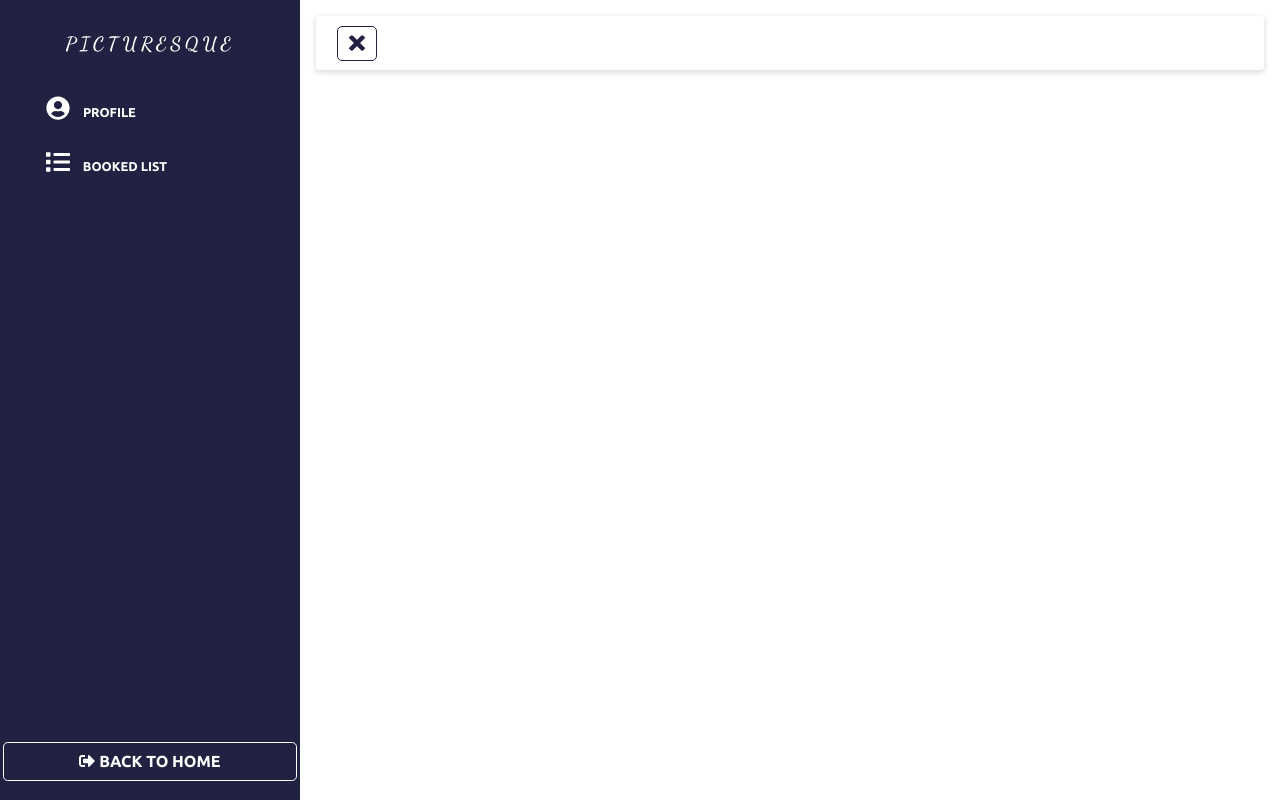
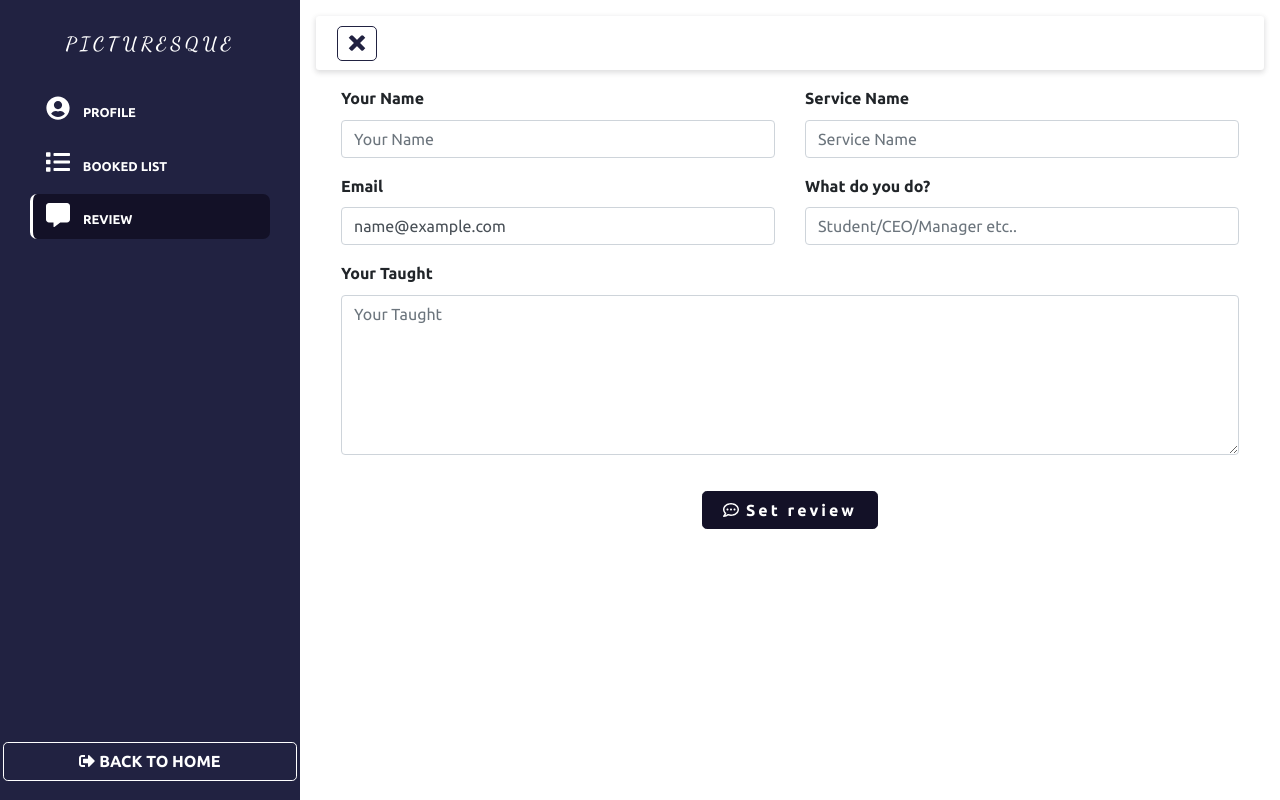
Before and after one commit to sojol4242/PICTURESQUE, a React (Create React App) app: page /dashboard/review in a window 1280 px wide. Built offline with nearby package versions, Linux system fonts and the light colour scheme; no server answers; sample sign-in values are in the browser's storage; a web font is replaced by a local one.

Commit message:
updated review

```diff
--- a/src/Components/Dashboard/Sidebar/Sidebar.js
+++ b/src/Components/Dashboard/Sidebar/Sidebar.js
@@ -118,6 +118,16 @@ const Sidebar = ({ setTitle }) => {
                   <FontAwesomeIcon icon={faList} className="icon" /> Booked List
                 </NavLink>
               </li>
+              <li>
+                <NavLink
+                  onClick={() => setTitle("Review")}
+                  activeClassName="activePage"
+                  to="/dashboard/review"
+                >
+                  <FontAwesomeIcon icon={faCommentAlt} className="icon" />{" "}
+                  Review
+                </NavLink>
+              </li>
             </>
           )}
         </ul>
--- /dev/null
+++ b/src/Components/Dashboard/UserDashboard/Review/ReviewForm.js
@@ -0,0 +1,145 @@
+import { faCommentDots } from "@fortawesome/free-regular-svg-icons";
+import { FontAwesomeIcon } from "@fortawesome/react-fontawesome";
+import { motion } from "framer-motion";
+import React, { useContext,   useState } from "react";
+import { Col, Form, Row } from "react-bootstrap";
+import { useForm } from "react-hook-form";
+import { useHistory} from "react-router";
+import swal from "sweetalert";
+import { UserContext } from "../../../../App";
+import './reviewForm.css'
+
+const ReviewForm = () => {
+  const {
+    user: { email, img },
+  } = useContext(UserContext);
+
+  const { register, handleSubmit, reset } = useForm();
+
+  const [selectedDate, setSelectedDate] = useState(new Date());
+
+
+  const history = useHistory();
+  const onSubmit = (data, e) => {
+    const newReview = {
+      email: data.email,
+      name: data.name,
+      serviceName: data.serviceName,
+      position: data.position,
+      review: data.review,
+      img: img,
+      date: selectedDate.toLocaleDateString("en-US"),
+    };
+    const url = "https://photography-app-2021.herokuapp.com/addReview";
+
+    fetch(url, {
+      method: "POST",
+      headers: {
+        "Content-Type": "application/json",
+      },
+      body: JSON.stringify(newReview),
+    })
+      .then((res) => {
+        if (res) {
+          swal(
+            "Success!",
+            "Your review has been submitted successfully. We appreciate your contirbution.",
+            "success"
+          );
+        }
+      })
+      .then((data) => {
+        if (data) {
+          history.replace("/dashboard/profile");
+        }
+      });
+
+    e.preventDefault();
+    e.target.reset();
+    reset();
+  };
+  return (
+    <section className="px-3">
+      <div className="mx-auto reviewForm">
+        <Form onSubmit={handleSubmit(onSubmit)} className="w-100">
+          <Row className="justify-content-center px-4">
+            <Row>
+              <Form.Group as={Col} md={16} lg={6}>
+                <Form.Label style={{ fontWeight: "bold" }}>
+                  Your Name
+                </Form.Label>
+                <Form.Control
+                  type="text"
+
+                  {...register("name", { required: true })}
+                  placeholder="Your Name"
+                />
+              </Form.Group>
+              <Form.Group as={Col} md={16} lg={6}>
+                <Form.Label style={{ fontWeight: "bold" }}>
+                  Service Name
+                </Form.Label>
+                <Form.Control
+                  type="text"
+                  {...register("serviceName", { required: true })}
+                  placeholder="Service Name"
+                />
+              </Form.Group>
+              <Row />
+
+              <Form.Group as={Col} md={12} lg={6}>
+                <Form.Label style={{ fontWeight: "bold" }}>Email</Form.Label>
+                <Form.Control
+                  type="email"
+                  defaultValue={email || ""}
+                  {...register("email", { required: true })}
+                  placeholder="Email"
+                />
+              </Form.Group>
+              <Form.Group as={Col} md={12} lg={6}>
+                <Form.Label style={{ fontWeight: "bold" }}>
+                  What do you do?
+                </Form.Label>
+                <Form.Control
+                  type="text"
+                  {...register("position", { required: true })}
+                  placeholder="Student/CEO/Manager etc.."
+                />
+              </Form.Group>
+
+              <Form.Group as={Col} md={12}>
+                <Form.Label style={{ fontWeight: "bold" }}>
+                  Your Taught
+                </Form.Label>
+                <Form.Control
+                  style={{ height: "10rem" }}
+                  type="text"
+
+                  as="textarea"
+                  {...register("review", { required: true })}
+                  placeholder="Your Taught"
+                />
+              </Form.Group>
+            </Row>
+          </Row>
+          <div className="text-center mt-1">
+            <motion.button
+              whileHover={{
+                scale: 1.01,
+                textShadow: "0px 0px 8px rgb(255,255,255)",
+                boxShadow: "0px 0px 8px rgb(255,255,255)",
+              }}
+              className="reviewBtn mt-3"
+              type="submit"
+            >
+              {" "}
+              <FontAwesomeIcon icon={faCommentDots} /> Set review
+            </motion.button>
+          </div>
+        </Form>
+      </div>
+    </section>
+  );
+};
+
+export default ReviewForm;
--- /dev/null
+++ b/src/Components/Dashboard/UserDashboard/Review/reviewForm.css
@@ -0,0 +1,11 @@
+.reviewBtn{
+    background: transparent;
+    border: 1px solid var(--primary-color);
+    border-radius: 0.3em;
+    font-size: 1rem;
+    font-weight: 600;
+    letter-spacing: 3px;
+    padding: 6px 20px;
+    background: var(--primary-color);
+    color: #fff;
+}
--- a/src/Components/Dashboard/UserDashboard/UserDashBoard.js
+++ b/src/Components/Dashboard/UserDashboard/UserDashBoard.js
@@ -5,6 +5,7 @@ import AddService from './AddService/AddService';
 import Orders from './AllOrder/Orders';
 import BookedOrders from './BookedOrder/BookedOrders';
 import Profile from './Profile/Profile';
+import ReviewForm from './Review/ReviewForm';
 
 const UserDashBoard = () => {
     return (
@@ -14,6 +15,7 @@ const UserDashBoard = () => {
                <Route path="/dashboard/manageServices"><ManageServices/></Route>
                <Route path="/dashboard/addServices"><AddService/></Route>
                <Route path="/dashboard/profile"><Profile/></Route>
+               <Route path="/dashboard/review"><ReviewForm/></Route>
         </Switch>
     );
 };
--- a/src/Components/Home/Review/Review.js
+++ b/src/Components/Home/Review/Review.js
@@ -6,6 +6,7 @@ import './review.css'
 const Review = ({rev,i}) => {
 console.log(rev);
  const {name,img, date,position,review}=rev;
+ const reviewShort=review.slice(0,100);
   return (
     < >
       <div className="reviewCard">
@@ -20,7 +21,7 @@ console.log(rev);
 
         </div>
         <p className="para">
-            {review}
+            { reviewShort}
           </p>
         <div className="cardFooter">
           <div className="rating">
--- a/src/Components/Home/Review/Reviews.js
+++ b/src/Components/Home/Review/Reviews.js
@@ -64,7 +64,7 @@ const Reviews = () => {
                 slideShadows: true,
               }}
 
-              className="container"
+              className="container mySwiper"
             >
 
               {reviews.map((rev,i) => (
--- a/src/Components/Home/Review/review.css
+++ b/src/Components/Home/Review/review.css
@@ -1,4 +1,3 @@
-
 .review_head {
   padding: 30px;
 }
@@ -14,13 +13,12 @@
   font-weight: 400;
 }
 .review {
- height: 100%;
- overflow: hidden;
+  height: 100%;
+  overflow: hidden;
 }
 .swiper-container {
   width: 100%;
   height: 100%;
-
 }
 
 .swiper-slide {
@@ -28,7 +26,7 @@
   background-size: contain;
   background-repeat: no-repeat;
   padding: 20px;
-  background: transparent!important;
+  background: transparent !important;
 }
 
 /* .reviewCards{
@@ -59,20 +57,17 @@
   justify-content: space-around;
   align-items: center;
 }
-.headerContent{
-  display: flex;
-  flex-direction: column;
-  justify-content: center;
-  align-items: center;
+.headerContent {
+  text-align: left;
   padding: 20px;
 }
-.cardHeader .headerContent .name{
+.cardHeader .headerContent .name {
   font-size: 18px;
   color: var(--primary-color);
   text-transform: uppercase;
   font-weight: 700;
 }
-.cardHeader .headerContent .company{
+.cardHeader .headerContent .company {
   font-size: 12px;
   font-weight: 700;
   color: var(--span-color);
```
